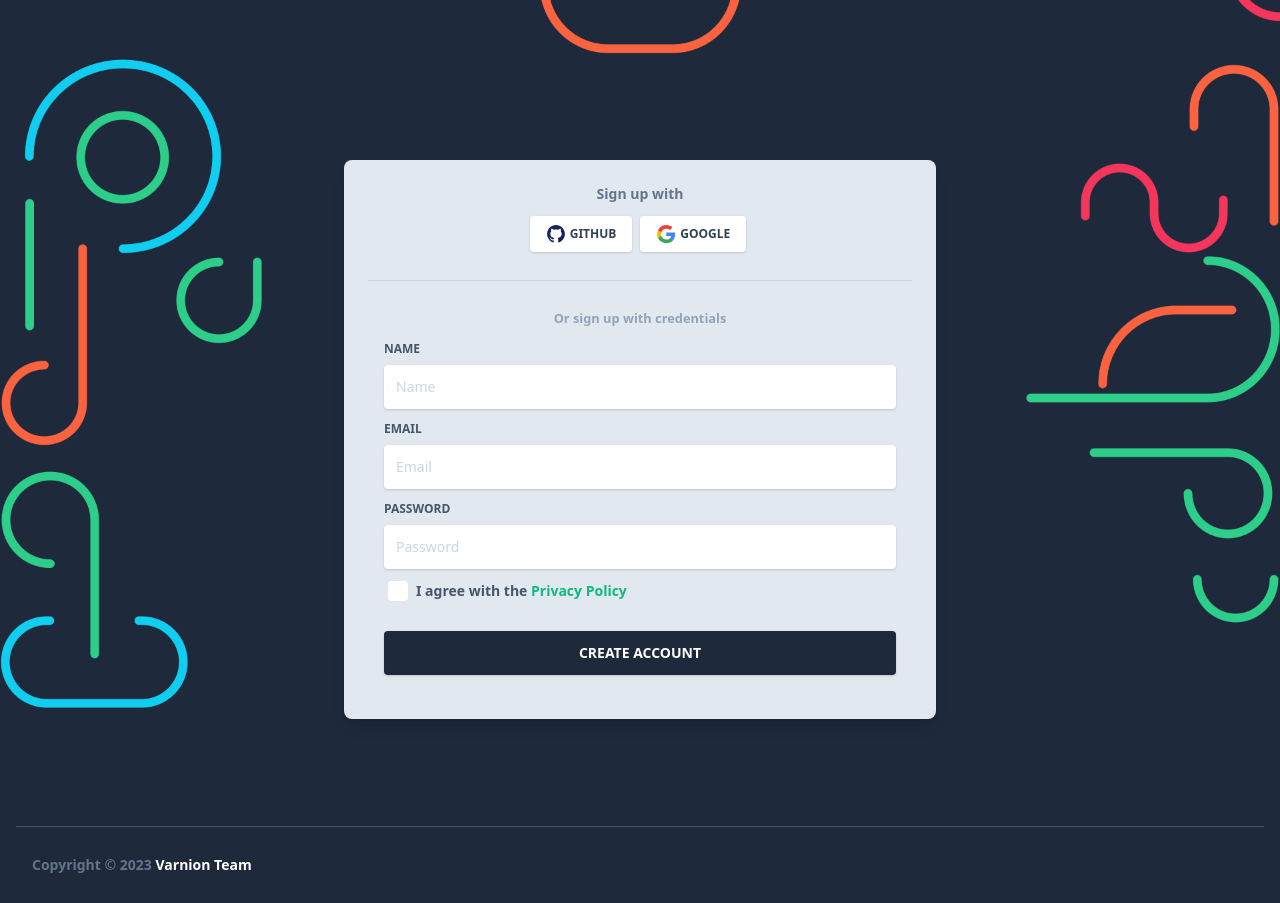
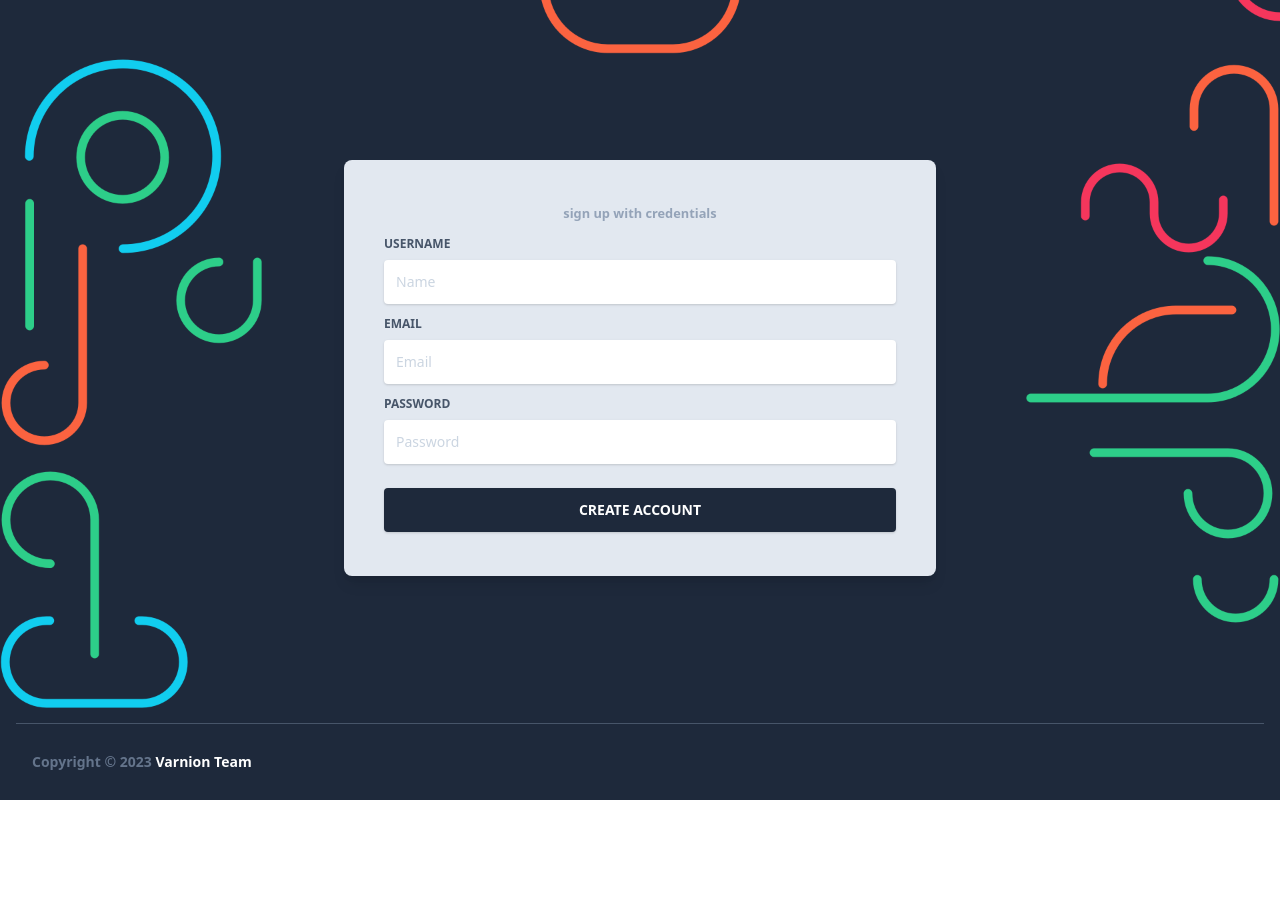
Before and after one commit to AnantaNd/internet_sakit, a Vue app: page /register in a window 1280 px wide. After the commit the page ends 800 px from the top, so only its background shows below. Built offline with nearby package versions, Linux system fonts and the light colour scheme.

Commit message:
feat:register admin

```diff
--- a/db.json
+++ b/db.json
@@ -14,9 +14,16 @@
   ],
   "users": [
     {
-      "email": "test@gmail.com",
-      "password": "$2a$10$8uxWWQrKm7bLQiLp8keWp.upx8aVGYbCGw3U6h9zkx0eP039ALZKS",
+      "email": "admin@gmail.com",
+      "password": "$2a$10$18yhJDQ0KCmuyTOOQUd05.2K2mH3vtGwLJGFAwvES02zorZluGYcu",
+      "username": "test",
       "id": 1
+    },
+    {
+      "email": "fygugof@mailinator.com",
+      "password": "$2a$10$N03nXvZOgSjvNZi0R8z2VeZj7D6iLy1lny0Fo4XnOMACXP2vWvHuW",
+      "username": "finery",
+      "id": 2
     }
   ]
 }
--- a/src/views/auth/Login.vue
+++ b/src/views/auth/Login.vue
@@ -72,7 +72,7 @@
         </div>
         <div class="flex flex-wrap mt-6 relative">
           <div class="w-2/2 text-right">
-            <router-link to="/auth/register" class="text-blueGray-200">
+            <router-link to="/register" class="text-blueGray-200">
               <small>Create new account</small>
             </router-link>
           </div>
@@ -96,24 +96,24 @@ export default {
     };
   },
   methods: {
-    async subMit() {
-      try {
-        const response = await api.post("user/login", {
-          email: this.email,
-          password: this.password,
-        });
-        if (response.data.sukses) {
-          localStorage.setItem("dataUser", JSON.stringify(response.data.data));
-          this.$router.push("/");
-          alert("Login successful!");
-        } else {
-          alert("Invalid email or password.");
-        }
-      } catch (error) {
-        console.error("Error logging in:", error);
-        alert("Error logging in. Please try again later.");
-      }
-    },
+    // async subMit() {
+    //   try {
+    //     const response = await api.post("user/login", {
+    //       email: this.email,
+    //       password: this.password,
+    //     });
+    //     if (response.data.sukses) {
+    //       localStorage.setItem("dataUser", JSON.stringify(response.data.data));
+    //       this.$router.push("/");
+    //       alert("Login successful!");
+    //     } else {
+    //       alert("Invalid email or password.");
+    //     }
+    //   } catch (error) {
+    //     console.error("Error logging in:", error);
+    //     alert("Error logging in. Please try again later.");
+    //   }
+    // },
     async login() {
       const credential = {
         email: this.email,
--- a/src/views/auth/Register.vue
+++ b/src/views/auth/Register.vue
@@ -5,7 +5,7 @@
         <div
           class="relative flex flex-col min-w-0 break-words w-full mb-6 shadow-lg rounded-lg bg-blueGray-200 border-0"
         >
-          <div class="rounded-t mb-0 px-6 py-6">
+          <!-- <div class="rounded-t mb-0 px-6 py-6">
             <div class="text-center mb-3">
               <h6 class="text-blueGray-500 text-sm font-bold">Sign up with</h6>
             </div>
@@ -26,10 +26,10 @@
               </button>
             </div>
             <hr class="mt-6 border-b-1 border-blueGray-300" />
-          </div>
-          <div class="flex-auto px-4 lg:px-10 py-10 pt-0">
+          </div> -->
+          <div class="flex-auto px-4 lg:px-10 py-10">
             <div class="text-blueGray-400 text-center mb-3 font-bold">
-              <small>Or sign up with credentials</small>
+              <small>sign up with credentials</small>
             </div>
             <form>
               <div class="relative w-full mb-3">
@@ -37,10 +37,11 @@
                   class="block uppercase text-blueGray-600 text-xs font-bold mb-2"
                   htmlFor="grid-password"
                 >
-                  Name
+                  Username
                 </label>
                 <input
                   type="email"
+                  v-model="username"
                   class="border-0 px-3 py-3 placeholder-blueGray-300 text-blueGray-600 bg-white rounded text-sm shadow focus:outline-none focus:ring w-full ease-linear transition-all duration-150"
                   placeholder="Name"
                 />
@@ -55,6 +56,7 @@
                 </label>
                 <input
                   type="email"
+                  v-model="email"
                   class="border-0 px-3 py-3 placeholder-blueGray-300 text-blueGray-600 bg-white rounded text-sm shadow focus:outline-none focus:ring w-full ease-linear transition-all duration-150"
                   placeholder="Email"
                 />
@@ -69,12 +71,13 @@
                 </label>
                 <input
                   type="password"
+                  v-model="password"
                   class="border-0 px-3 py-3 placeholder-blueGray-300 text-blueGray-600 bg-white rounded text-sm shadow focus:outline-none focus:ring w-full ease-linear transition-all duration-150"
                   placeholder="Password"
                 />
               </div>
 
-              <div>
+              <!-- <div>
                 <label class="inline-flex items-center cursor-pointer">
                   <input
                     id="customCheckLogin"
@@ -88,12 +91,13 @@
                     </a>
                   </span>
                 </label>
-              </div>
+              </div> -->
 
               <div class="text-center mt-6">
                 <button
                   class="bg-blueGray-800 text-white active:bg-blueGray-600 text-sm font-bold uppercase px-6 py-3 rounded shadow hover:shadow-lg outline-none focus:outline-none mr-1 mb-1 w-full ease-linear transition-all duration-150"
                   type="button"
+                  @click="regist()"
                 >
                   Create Account
                 </button>
@@ -108,13 +112,38 @@
 <script>
 import github from "@/assets/img/github.svg";
 import google from "@/assets/img/google.svg";
+import axios from "../../boot/api";
 
 export default {
   data() {
     return {
       github,
       google,
+      email: "",
+      password: "",
+      username: "",
     };
+  },
+  methods: {
+    async regist() {
+      const dataUser = {
+        email: this.email,
+        password: this.password,
+        username: this.username,
+      };
+      await axios
+        .post("register", dataUser)
+        .then((res) => {
+          const token = res.data.accessToken;
+          localStorage.setItem("authToken", token);
+          alert("daftar berhasil");
+          this.$router.push("/");
+        })
+        .catch((err) => {
+          alert("error pendaftaran akun");
+          console.log(err);
+        });
+    },
   },
 };
 </script>
```
